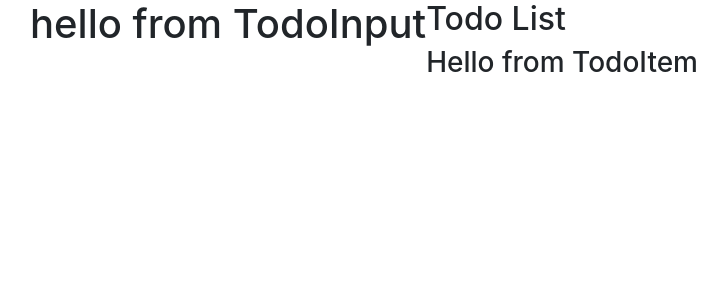
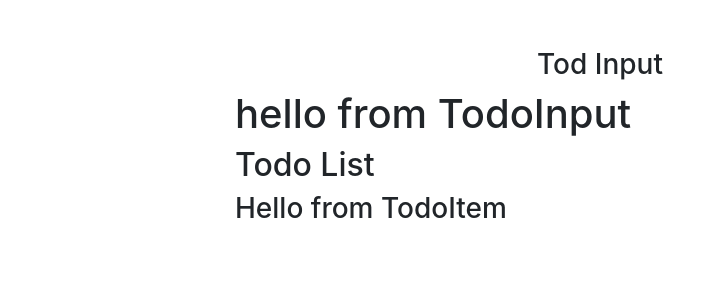
Before and after one commit to locaulker/todo-list-tutorial-two, a React (Create React App) app: page / in a window 1280 px wide. Shown: the top 300 px of the page, without its empty margins (40-767 px from the left). Built offline with nearby package versions, Linux system fonts and the light colour scheme.

Commit message:
app structure setup

```diff
--- a/src/App.js
+++ b/src/App.js
@@ -1,21 +1,65 @@
-import React from "react"
+import React, { Component } from "react"
 import "@fortawesome/fontawesome-free/css/all.min.css"
-// import { v4 as uuidv4 } from 'uuid';
+import { v4 as uuidv4 } from "uuid"
 import "bootstrap/dist/css/bootstrap.min.css"
 import TodoInput from "./components/TodoInput"
 import TodoList from "./components/TodoList"
 
-function App() {
+class App extends Component {
+  state = {
+    items: [
+      { id: 1, title: "wake up" },
+      { id: 2, title: "make breakfast" }
+    ],
+    id: uuidv4(),
+    item: "",
+    editItem: false
+  }
+
+  handleChange = e => {
+    console.log("handle Change")
+  }
+
+  handleSubmit = e => {
+    console.log("handle Submit")
+  }
+
+  clearList = () => {
+    console.log("clear list")
+  }
+
+  handleDelete = id => {
+    console.log(`handle Delete ${id}`)
+  }
+  handleEdit = id => {
+    console.log(`handle edit ${id}`)
+  }
+
+  render() {
     return (
       <div>
         <div className="container">
           <div className="row">
-          <TodoInput />
-          <TodoList />
+            <div className="col-10 mx-auto col-md-8 mt-5">
+              <h3 className="text-upper text-center">Tod Input</h3>
+              <TodoInput
+                item={this.state.item}
+                handleChange={this.handleChange}
+                handleSubmit={this.handleSubmit}
+                editItem={this.state.editItem}
+              />
+              <TodoList
+                items={this.state.items}
+                clearList={this.clearList}
+                handleDelete={this.handleDelete}
+                handleEdit={this.handleEdit}
+              />
+            </div>
           </div>
         </div>
       </div>
     )
   }
+}
 
 export default App
--- a/src/index.css
+++ b/src/index.css
@@ -1,13 +1,6 @@
 body {
   margin: 0;
-  font-family: -apple-system, BlinkMacSystemFont, 'Segoe UI', 'Roboto', 'Oxygen',
-    'Ubuntu', 'Cantarell', 'Fira Sans', 'Droid Sans', 'Helvetica Neue',
-    sans-serif;
+  font-family: "Montserrat", sans-serif;
   -webkit-font-smoothing: antialiased;
   -moz-osx-font-smoothing: grayscale;
 }
-
-code {
-  font-family: source-code-pro, Menlo, Monaco, Consolas, 'Courier New',
-    monospace;
-}
```
Lines whose indentation alone changed are shown as unchanged.
